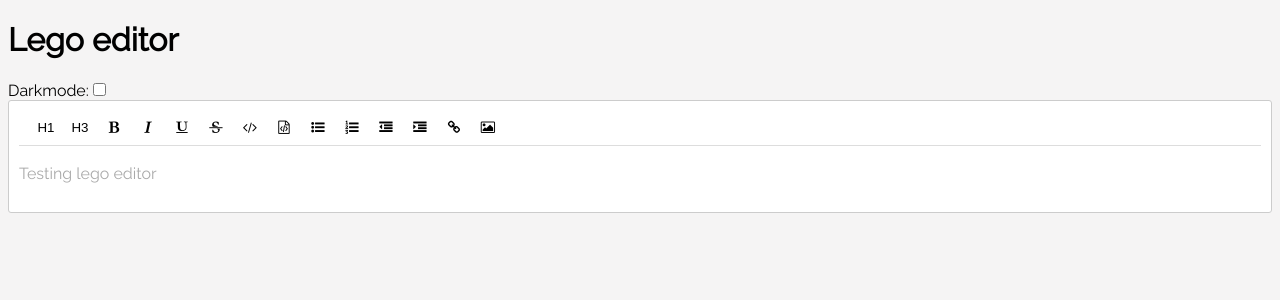
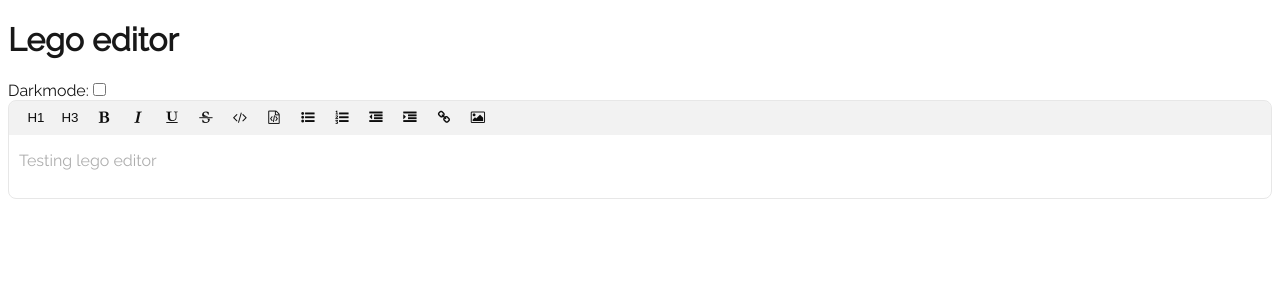
Before and after one commit to webkom/lego-editor, a React (Vite) app: page / in a window 1280 px wide. Shown: the top 300 px of the page. Built offline with nearby package versions, Linux system fonts and the light colour scheme.

Commit message:
Update all styling variables
The variables are the same as in lego-webapp, and already the editor
looks much more modern and resembles its webapp.

```diff
--- a/src/Editor.css
+++ b/src/Editor.css
@@ -1,16 +1,18 @@
 @import './variables.css';
 
 ._legoEditor_root {
-  border: 1px solid var(--color-dark-mono-gray-3);
-  border-radius: 3px;
-  padding: 10px;
-  background-color: var(--color-white);
-  color: var(--color-black);
+  border: 1.5px solid var(--border-gray);
+  border-radius: var(--border-radius-md);
+  padding: 0 10px 10px 10px;
+  overflow: hidden;
+  background-color: var(--lego-card-color);
+  color: var(--lego-font-color);
 }
 
 ._legoEditor_root:focus-within {
-  box-shadow: 0 0 5px var(--color-dark-mono-gray-3);
-  border-color: var(--color-mono-gray-1);
+  border-color: var(--border-gray);
+  box-shadow: var(--shadow-md);
+  transition: box-shadow var(--easing-fast);
   outline: none;
 }
 
@@ -24,26 +26,26 @@
 
 ._legoEditor_disabled code,
 ._legoEditor_root code {
-  background-color: var(--color-gray-light);
-  padding: 2px 3px;
-  border-radius: 2px;
+  background-color: var(--additive-background);
+  border-radius: var(--border-radius-sm);
+  padding: 2px 5px;
   font-family: sans-serif;
+  font-size: var(--font-size-md);
 }
 
 ._legoEditor_disabled pre,
 ._legoEditor_root pre {
-  background-color: var(--color-almost-white-2);
-  border-radius: 2px;
-  padding: 15px;
+  background-color: var(--additive-background);
+  border-radius: var(--border-radius-md);
+  padding: 10px;
   margin: 10px 0;
   overflow: scroll;
 }
 
 ._legoEditor_disabled blockquote,
 ._legoEditor_root blockquote {
-  background: var(-color-almost-white-1);
-  color: var(--text-color-block-quote);
-  border-left: 10px solid var(--color-dark-mono-gray-3);
+  color: var(--secondary-font-color);
+  border-left: 4px solid var(--additive-background);
   margin: 1.5em 10px;
   padding: 0.5em 10px;
 }
@@ -93,7 +95,7 @@
   display: block;
   margin-block-start: 1em;
   margin-block-end: 1em;
-  line-height: 24px;
+  line-height: 1.3;
   word-break: break-word;
 }
 
@@ -109,7 +111,7 @@
 
 ._legoEditor_figcaption {
   text-align: center;
-  font-size: 14px;
+  font-size: var(--font-size-sm);
 }
 
 ._legoEditor_img {
@@ -119,8 +121,9 @@
 }
 
 ._legoEditor_imgSelected {
-  border: 2px solid var(--color-dark-mono-gray-3);
-  box-shadow: 0 0 8px var(--color-dark-mono-gray-3);
+  border-radius: var(--border-radius-sm);
+  box-shadow: 0 0 0 1.5px var(--color-gray-7);
+  transition: box-shadow var(--easing-fast);
 }
 
 ._legoEditor_modal {
@@ -139,20 +142,21 @@
   min-height: 100%;
   left: 0;
   top: 0;
-  background-color: rgba(0, 0, 0, 0.5);
+  background-color: rgba(0, 0, 0, 80%);
 }
 
 ._legoEditor_modal_root {
   opacity: 1;
-  background-color: var(--color-white);
+  background: var(--color-white);
   width: 60%;
   top: 10%;
   left: 20%;
   margin: 0 30px;
   padding: 15px;
-  border-radius: 5px;
   display: flex;
   flex-direction: column;
+  box-shadow: var(--shadow-sm);
+  border-radius: var(--border-radius-lg);
 }
 
 ._legoEditor_modal_buttonContainer {
@@ -171,10 +175,10 @@
   background: none;
   border: 0;
   box-sizing: border-box;
-  box-shadow: inset 0 0 0 1px var(--color-box-shadow);
   position: relative;
   vertical-align: middle;
-  color: var(--color-black);
+  font-size: var(--font-size-md);
+  color: var(--lego-font-color);
 }
 
 ._legoEditor_modal_button::before,
@@ -205,7 +209,7 @@
 }
 
 ._legoEditor_modal_applyButton:hover {
-  color: var(--color-green-1);
+  color: var(--color-green);
 }
 
 ._legoEditor_modal_cancelButton:hover {
@@ -219,8 +223,8 @@
 }
 
 ._legoEditor_modal_applyButton:hover::before {
-  border-top-color: var(--color-green-1);
-  border-right-color: var(--color-green-1);
+  border-top-color: var(--color-green);
+  border-right-color: var(--color-green);
   transition: height 0.2s ease-out 0.2s, width 0.2s ease-out;
 }
 
@@ -231,8 +235,8 @@
 }
 
 ._legoEditor_modal_applyButton:hover::after {
-  border-bottom-color: var(--color-green-1);
-  border-left-color: var(--color-green-1);
+  border-bottom-color: var(--color-green);
+  border-left-color: var(--color-green);
   transition: height 0.2s ease-out, width 0.2s ease-out 0.2s;
 }
 
--- a/src/components/ImageUpload.css
+++ b/src/components/ImageUpload.css
@@ -9,7 +9,7 @@
   display: flex;
   align-items: center;
   justify-content: center;
-  color: var(--color-mono-gray-1);
+  color: var(--secondary-font-color);
   flex: 1 1 auto;
 }
 
--- a/src/components/Toolbar.css
+++ b/src/components/Toolbar.css
@@ -2,18 +2,16 @@
 
 ._legoEditor_Toolbar_root {
   z-index: 2;
-  border-bottom: 1px solid var(--color-mono-gray-4);
+  margin: 0 -10px;
   padding-left: 10px;
-  position: sticky;
-  top: 0px;
-  background-color: var(--color-white);
+  background-color: var(--additive-background);
 }
 
 ._legoEditor_Toolbar_button {
-  border-radius: 2px;
+  border-radius: var(--border-radius-sm);
+  background-color: transparent;
   border: none;
-  background-color: var(--color-white);
-  color: var(--color-black);
+  color: var(--lego-font-color);
   cursor: pointer;
   margin: 2px;
   height: 30px;
@@ -21,45 +19,48 @@
 }
 
 ._legoEditor_Toolbar_button:hover {
-  background-color: var(--color-mono-gray-5);
+  background-color: var(--color-gray-3);
+  transition: background-color var(--easing-blazingly-fast);
 }
 
 ._legoEditor_Toolbar_active {
-  background-color: var(--color-mono-gray-5);
+  background-color: var(--color-gray-3);
+
+  &:hover {
+    background-color: var(--color-gray-4);
+  }
 }
 
 ._legoEditor_Toolbar_linkInput {
   position: absolute;
   top: 30px;
   left: 40%;
-  border: 1px solid var(--color-mono-gray-4);
-  border-radius: 2px;
-  background-color: var(--color-link-input-button);
+  border: 1.5px solid var(--border-gray);
+  border-radius: var(--border-radius-sm);
   padding: 15px;
+  background-color: brown;
 }
 
 ._legoEditor_Toolbar_linkInput input {
-  border: 1px solid var(--color-link-input-border);
-  background-color: red;
-  border-radius: 4px;
+  border: 1.5px solid var(--border-gray);
+  border-radius: var(--border-radius-md);
   height: 30px;
   padding: 5px;
 }
 
 ._legoEditor_Toolbar_linkInput input:focus {
   outline: none;
-  box-shadow: 2px 2px 1px var(--color-almost-white-2);
+  box-shadow: var(--shadow-sm);
 }
 
 ._legoEditor_Toolbar_linkInput button {
-  border: 1px solid var(--color-link-input-border);
-  border-radius: 3px;
+  border: 1.5px solid var(--border-gray);
+  border-radius: var(--border-radius-md);
   background-color: var(--color-almost-white-3);
   padding: 6px;
   margin-left: 5px;
 }
 
 ._legoEditor_Toolbar_linkInput button:hover {
-  background-color: var(--color-link-input-button);
-  border-color: var(--color-almost-grey);
+  border-color: var(--color-gray-2);
 }
--- a/src/variables.css
+++ b/src/variables.css
@@ -1,46 +1,81 @@
 :root {
+  --lego-background-color: #f8f9fa;
+  --lego-card-color: #fff;
+
+  --lego-font-color: var(--color-gray-9);
+  --secondary-font-color: #606060;
+
   --color-white: #fff;
-  --color-box-shadow: #c7c7c7;
-  --lego-red-color: #c0392b;
-  --color-green-1: #0a6640;
-  --color-almost-white-1: #f9f9f9;
-  --color-almost-white-2: #efefef;
-  --color-almost-white-3: #fafafa;
-  --color-almost-grey: #c1c1c1;
-  --color-mono-gray-1: #aaa;
-  --color-dark-mono-gray-3: #ccc;
-  --color-mono-gray-4: #ddd;
-  --color-mono-gray-5: #eee;
-  --text-color-block-quote: #565d64;
-  --color-black: #000;
-  --color-link-input-button: #fefefe;
-  --color-link-input-border: #cdcdcd;
-  --color-background: #f5f4f4;
+  --color-black: #181818;
+
+  --lego-red-color: #e21617;
+
+  --border-gray: var(--color-gray-2);
 
   --rgb-max: 255;
   --rgb-min: 0;
+
+  --additive-background: rgba(0, 0, 0, 5%);
+
+  --color-gray-1: #f2f2f2;
+  --color-gray-2: #e7e7e7;
+  --color-gray-3: #d9d9d9;
+  --color-gray-4: #b6b6b6;
+  --color-gray-5: #8c8c8c;
+  --color-gray-6: #757575;
+  --color-gray-7: #595959;
+  --color-gray-8: #373737;
+  --color-gray-9: #0d0d0d;
+
+  --color-green: #17c964;
+
+  --font-size-xs: 0.7rem;
+  --font-size-sm: 0.875rem;
+  --font-size-md: 1rem;
+  --font-size-lg: 1.125rem;
+  --font-size-xl: 1.875rem;
+
+  --border-radius-sm: 0.3rem;
+  --border-radius-md: 0.5rem;
+  --border-radius-lg: 1rem;
+
+  --easing: cubic-bezier(0.35, 0, 0.65, 1);
+  --easing-blazingly-fast: 30ms var(--easing);
+  --easing-fast: 100ms var(--easing);
+  --easing-medium: 200ms var(--easing);
+  --easing-slow: 400ms var(--easing);
+
+  --shadow-xs: 0 2px 8px 1px rgba(104, 112, 118, 7%),
+    0 1px 1px -1px rgba(104, 112, 118, 4%);
+  --shadow-sm: 0 2px 8px 2px rgba(104, 112, 118, 7%),
+    0 2px 4px -1px rgba(104, 112, 118, 4%);
+  --shadow-md: 0 12px 20px 6px rgba(104, 112, 118, 8%);
+  --shadow-lg: 0 12px 34px 6px rgba(104, 112, 118, 18%);
 }
 
 [data-theme='dark'] {
-  --color-white: #000;
-  --color-box-shadow: #c7c7c7;
-  --lego-red-color: #c0392b;
-  --color-green-1: #0a6640;
-  --color-almost-white-1: #060606;
-  --color-almost-white-2: #1a1a1a;
-  --color-almost-white-3: #040404;
-  --color-almost-grey: #3e3e3e;
-  --color-mono-gray-1: #555;
-  --color-dark-mono-gray-3: #ccc;
-  --color-mono-gray-4: #ddd;
-  --color-mono-gray-5: #222;
-  --text-color-block-quote: #565d64;
-  --color-black: #fff;
-  --color-link-input-button: #010101;
-  --color-link-input-border: #323232;
-  --color-background: #10161a;
-  --color-gray-light: #555;
+  --lego-background-color: #0d0d0d;
+  --lego-card-color: #222;
+
+  --lego-font-color: var(--color-gray-9);
+  --secondary-font-color: #aaa;
+
+  --border-gray: var(--color-gray-2);
 
   --rgb-max: 0;
   --rgb-min: 255;
+
+  --additive-background: rgba(255, 255, 255, 10%);
+
+  --color-gray-1: #0d0d0d;
+  --color-gray-2: #373737;
+  --color-gray-3: #595959;
+  --color-gray-4: #757575;
+  --color-gray-5: #8c8c8c;
+  --color-gray-6: #b6b6b6;
+  --color-gray-7: #d9d9d9;
+  --color-gray-8: #e7e7e7;
+  --color-gray-9: #f2f2f2;
+
+  --color-green: #17c964;
 }
```
